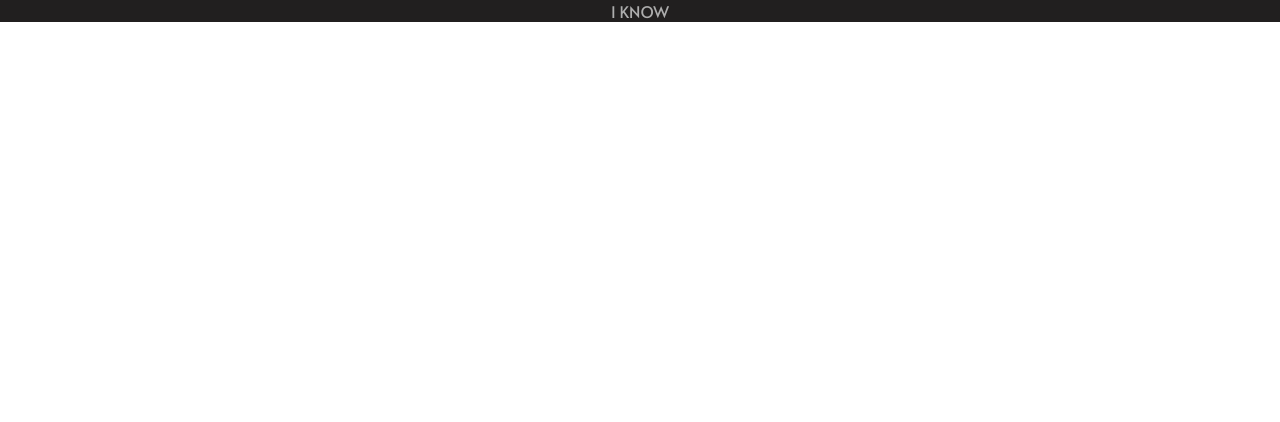
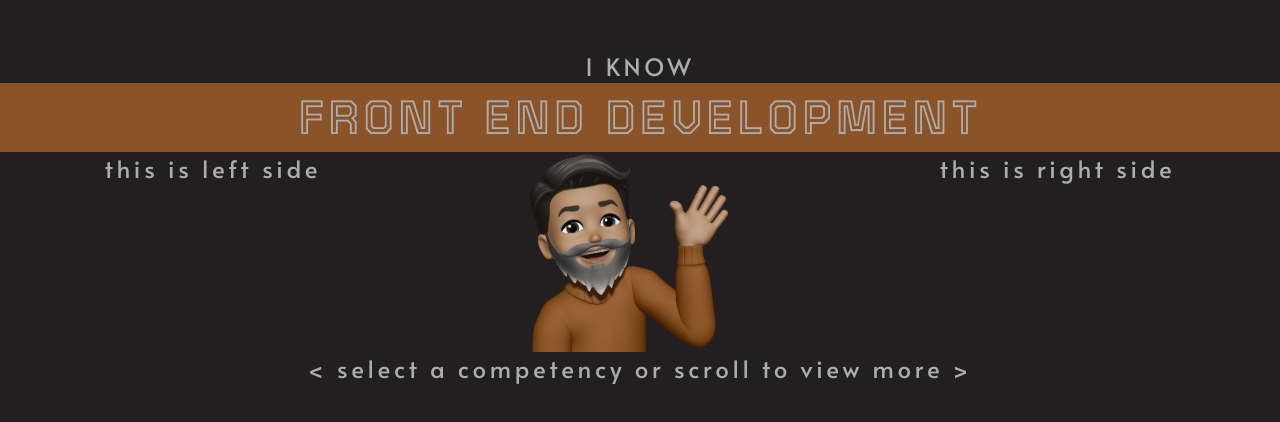
Before and after one commit to vasudevap/portfolio, a React app: page /Contact in a window 1280 px wide. Shown: the top 422 px of the page. Built offline with nearby package versions, Linux system fonts and the light colour scheme; the HTML template or start-up script is replaced by a standard one.

Commit message:
ADDED basic structure and styling

```diff
--- a/src/app.css
+++ b/src/app.css
@@ -1,3 +1,4 @@
 main {
     background-color: var(--darkColor1);
+    height: 100vh;
 }
--- /dev/null
+++ b/src/components/Heading.jsx
@@ -0,0 +1,7 @@
+import "./heading.css";
+
+function Heading({ content }) {
+  console.log(content.text);
+  return <div className={"headingContainer"}>{content.text}</div>;
+}
+export default Heading;
--- a/src/components/Landing.jsx
+++ b/src/components/Landing.jsx
@@ -1,10 +1,21 @@
 import PreHeading from "./PreHeading";
+import Heading from "./Heading";
+
 import "./landing.css";
 
 function Landing() {
   return (
     <div className="landingContainer">
       <PreHeading content={{ text: "I KNOW" }} />
+      <Heading content={{ text: "FRONT END DEVELOPMENT" }} />
+      <div className="contentContainer">
+        <div>this is left side</div>
+        <div className="contentContainerMiddle"></div>
+        <div>this is right side</div>
+      </div>
+      <div className="tipContainer">
+        {`< select a competency or scroll to view more >`}
+      </div>
     </div>
   );
 }
--- a/src/components/PreHeading.jsx
+++ b/src/components/PreHeading.jsx
@@ -1,5 +1,7 @@
+import "./preHeading.css";
+
 function PreHeading({ content }) {
   console.log(content.text);
-  return <div>{content.text}</div>;
+  return <div className={"preHeadingContainer"}>{content.text}</div>;
 }
 export default PreHeading;
--- /dev/null
+++ b/src/components/heading.css
@@ -0,0 +1,6 @@
+.headingContainer {
+    padding: 1vh;
+    background-color: var(--darkColor2);
+    font-family: 'Tourney';
+    font-size: 3rem;
+}
--- a/src/components/landing.css
+++ b/src/components/landing.css
@@ -1,3 +1,24 @@
 .landingContainer {
+    display: flex;
+    flex-flow: column nowrap;
     color: var(--darkColor3);
 }
+
+.contentContainer {
+    display: flex;
+    align-items: start;
+    justify-content: space-around;
+}
+
+.contentContainerMiddle {
+    background-image: url('../assets/images/PV_hi.png');
+    background-repeat: no-repeat;
+    background-size: cover;
+    height: 200px;
+    width: 200px;
+}
+
+.tipContainer {
+    position: bottom;
+    padding-bottom: 2vh;
+}
--- /dev/null
+++ b/src/components/preHeading.css
@@ -0,0 +1,3 @@
+.preHeadingContainer {
+    padding-top: 50px;
+}
--- a/src/main.css
+++ b/src/main.css
@@ -13,6 +13,16 @@
     src: local('Chilanka'), url('./assets/fonts/Chilanka-Regular.ttf');
 }
 
+@font-face {
+    font-family: 'Tourney';
+    src: local('Tourney'), url('./assets/fonts/Tourney-VariableFont.ttf');
+}
+
+@font-face {
+    font-family: 'Bebas';
+    src: local('BebasNeue'), url('./assets/fonts/BebasNeue-Regular.ttf');
+}
+
 :root {
     --darkColor1: #211F1F;
     --darkColor2: #8A5428;
@@ -26,6 +36,8 @@ html body {
     width: 100vw;
     height: 100vh;
     margin: 0;
+    font-family: 'Alata';
     text-align: center;
-    font-family: 'Alata';
+    font-size: 3vh;
+    letter-spacing: .15em;
 }
```
Also changed, not shown: src/assets/fonts/BebasNeue-Regular.ttf (added), src/assets/fonts/Tourney-VariableFont.ttf (added).
